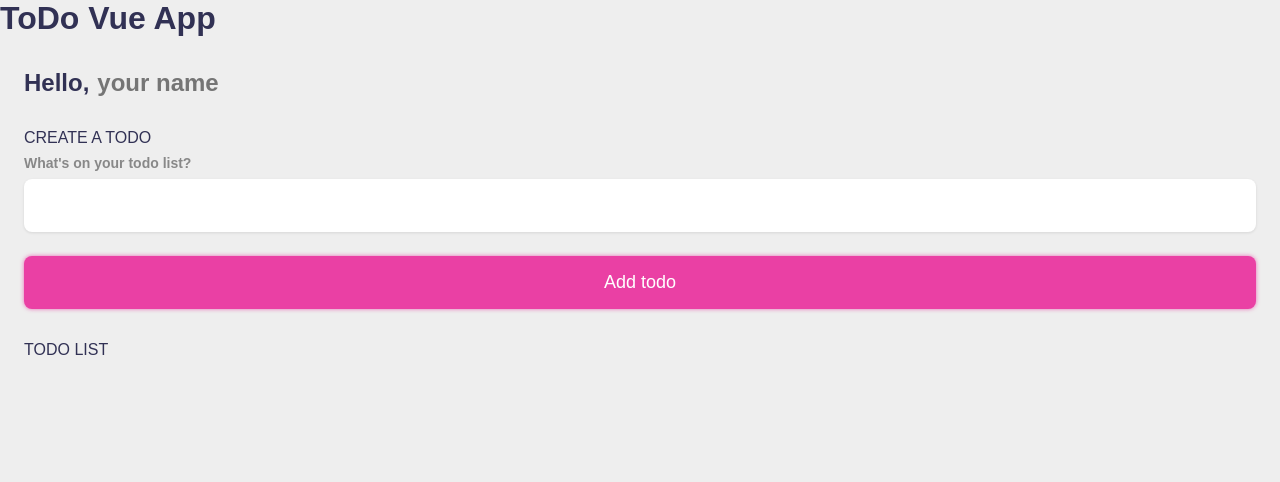
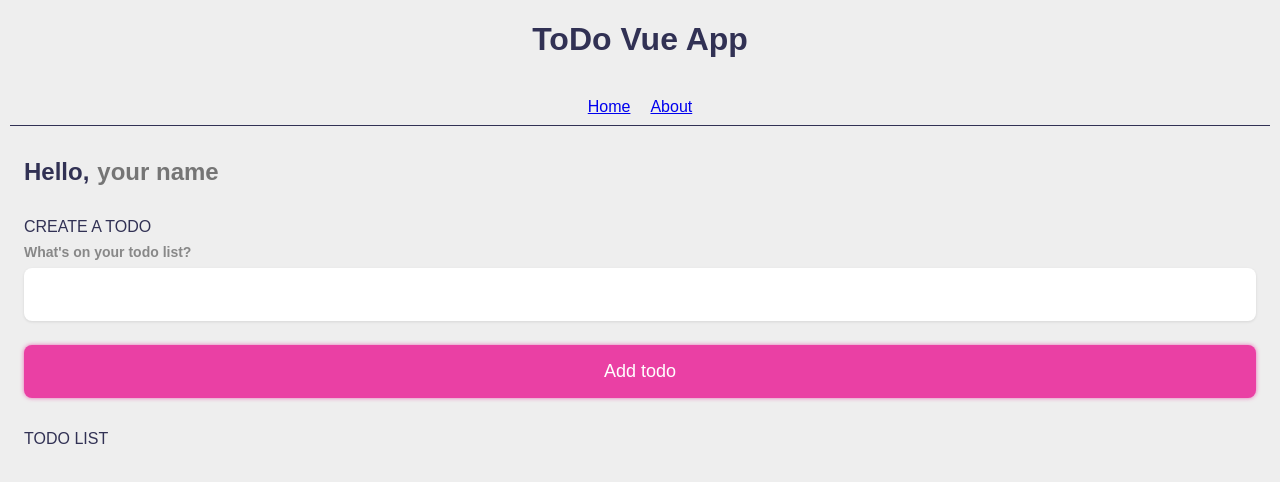
Before and after one commit to zinahG/VueTodo, a Vue app: page / in a window 1280 px wide. Shown: the top 482 px of the page. Built offline with nearby package versions, Linux system fonts and the light colour scheme.

Commit message:
feat: Added router for navigating between about and home pages

```diff
--- a/src/App.vue
+++ b/src/App.vue
@@ -1,10 +1,27 @@
 <script setup>
 import Layout from "./components/Layout.vue";
 import ToDoPage from "./pages/ToDoPage.vue";
+import About from "./pages/About.vue";
 </script>
 
 <template>
   <layout>
-    <to-do-page></to-do-page>
+    <template v-slot:pageTitle>
+      <h1>ToDo Vue App</h1>
+      <br />
+    </template>
+    <router-view></router-view>
   </layout>
 </template>
+
+<style scoped>
+h1 {
+  text-align: center;
+  font-size: 2em;
+  margin-block-start: 0.67em;
+  margin-block-end: 0.67em;
+  margin-inline-start: 0px;
+  margin-inline-end: 0px;
+  font-weight: bold;
+}
+</style>
--- a/src/components/Layout.vue
+++ b/src/components/Layout.vue
@@ -1,6 +1,10 @@
 <template>
   <div>
-    <slot name="pageTitle"></slot>
-    <slot> </slot>
+    <header>
+      <slot name="pageTitle"></slot>
+    </header>
+    <main>
+      <slot></slot>
+    </main>
   </div>
 </template>
--- a/src/main.ts
+++ b/src/main.ts
@@ -1,7 +1,7 @@
 import { createApp } from "vue";
 import App from "./App.vue";
 import "./main.css";
+import { createRouter, createWebHistory } from "vue-router";
+import router from "./router";
 
-const app = createApp(App);
-
-app.mount("#app");
+createApp(App).use(router).mount("#app");
--- /dev/null
+++ b/src/pages/About.vue
@@ -0,0 +1,44 @@
+<template>
+  <div class="about">
+    <nav class="navbar">
+      <ul>
+        <li><router-link to="/">Home</router-link></li>
+        <li><router-link to="/about">About</router-link></li>
+      </ul>
+      <hr class="navbar-line" />
+    </nav>
+    <br />
+    <h1>This is About Page</h1>
+  </div>
+</template>
+
+<style scoped>
+.navbar {
+  display: flex;
+  justify-content: center;
+  align-items: center;
+  flex-direction: column;
+  position: relative;
+  margin-bottom: 20px;
+}
+
+ul {
+  list-style: none;
+  display: flex;
+  padding: 0;
+  margin-bottom: 10px;
+}
+
+li {
+  margin: 0 10px;
+}
+
+hr.navbar-line {
+  width: calc(100% - 20px);
+  border: none;
+  height: 1px;
+  background-color: var(--dark);
+  position: absolute;
+  bottom: 0;
+}
+</style>
--- a/src/pages/ToDoPage.vue
+++ b/src/pages/ToDoPage.vue
@@ -1,5 +1,4 @@
 <script setup lang="ts">
-import Layout from "./../components/Layout.vue";
 import { ref, onMounted, computed, watch } from "vue";
 import TodoForm from "./../components/TodoForm.vue";
 import TodoList from "./../components/TodoList.vue";
@@ -61,11 +60,13 @@ onMounted(() => {
 
 <template>
   <main class="app">
-    <layout>
-      <template v-slot:pageTitle>
-        <h1>ToDo Vue App</h1>
-      </template>
-    </layout>
+    <nav class="navbar">
+      <ul>
+        <li><router-link to="/">Home</router-link></li>
+        <li><router-link to="/about">About</router-link></li>
+      </ul>
+      <hr class="navbar-line" />
+    </nav>
     <section class="greeting">
       <h2 class="title">
         Hello,
@@ -78,3 +79,34 @@ onMounted(() => {
     <todo-list :todosAsc="todosAsc" :removeTodo="removeTodo" />
   </main>
 </template>
+
+<style scoped>
+.navbar {
+  display: flex;
+  justify-content: center;
+  align-items: center;
+  flex-direction: column;
+  position: relative;
+  margin-bottom: 20px;
+}
+
+ul {
+  list-style: none;
+  display: flex;
+  padding: 0;
+  margin-bottom: 10px;
+}
+
+li {
+  margin: 0 10px;
+}
+
+hr.navbar-line {
+  width: calc(100% - 20px);
+  border: none;
+  height: 1px;
+  background-color: var(--dark);
+  position: absolute;
+  bottom: 0;
+}
+</style>
--- a/vite.config.ts
+++ b/vite.config.ts
@@ -3,6 +3,7 @@ import { fileURLToPath, URL } from 'node:url'
 import { defineConfig } from 'vite'
 import vue from '@vitejs/plugin-vue'
 
+cosnt path = require('path')
 // https://vitejs.dev/config/
 export default defineConfig({
   plugins: [
@@ -12,5 +13,6 @@ export default defineConfig({
     alias: {
       '@': fileURLToPath(new URL('./src', import.meta.url))
     }
-  }
+  },
+  plugins: [vue()]
 })
```
Also changed, not shown: src/router/index.js (added, +15 -0 lines), tsconfig.json (+8 -1 lines).
